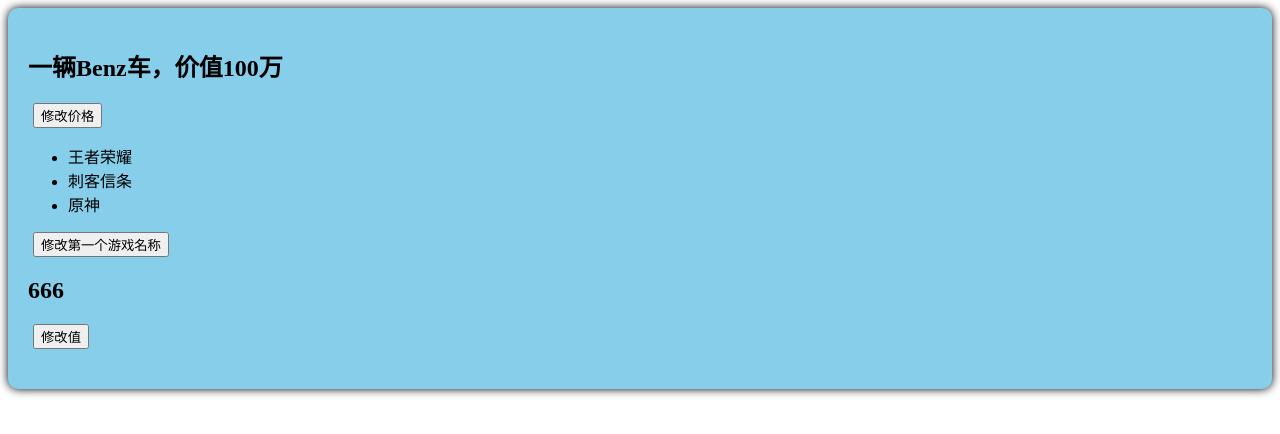
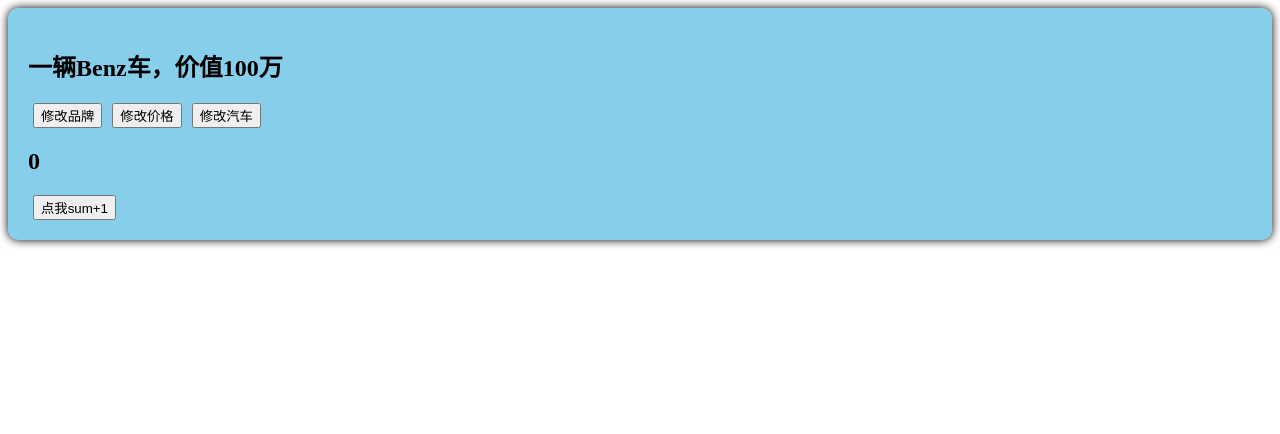
Before and after one commit to Pakho-Yip/hello_vue3, a Vue app: page / in a window 1280 px wide. Shown: the top 434 px of the page. Built offline with nearby package versions, Linux system fonts and the light colour scheme.

Commit message:
10_ref对比reactive

```diff
--- a/src/components/Person.vue
+++ b/src/components/Person.vue
@@ -1,48 +1,39 @@
 <template>
     <div class="person">
       <h2>一辆{{car.brand}}车，价值{{car.price}}万</h2>
+      <button @click="changeBrand">修改品牌</button>
       <button @click="changePrice">修改价格</button>
-      <ul>
-        <li v-for="i in game" :key="i.id">{{i.name}}</li>
-      </ul>
-      <button @click="changeGame">修改第一个游戏名称</button>
-      <h2>{{obj.a.b.c}}</h2>
-      <button @click="changeObj">修改值</button>
-      <h2>{{hh}}</h2>
+      <button @click="changeCar">修改汽车</button>
+      <br>
+      <h2>{{sum}}</h2>
+      <button @click="changeSum">点我sum+1</button>
     </div>
 </template>
 
 <script lang="ts" setup name="Person">
     import {ref,reactive} from 'vue'
-    let car = ref({brand: 'Benz',price: 100})
-    let game = ref([{
-      id:'game01',
-      name:'王者荣耀'
-    },{
-      id:'game02',
-      name:'刺客信条'
-    },{
-      id:'game03',
-      name:'原神'
-    }])
-    let obj = ref({
-      a:{
-        b:{
-          c:666
-        }
-      }
-    })
+    let car = reactive({brand: 'Benz',price: 100})
+    let sum = ref(0)
 
+    function changeBrand(){
+      // car.brand = 'BMW'
+    }
     function changePrice(){
+      // car.price += 10
+    }
+    function changeCar(){
+      // car = {brand: '三轮',price: 1} // reactive这么写页面不更新的
+      // car = reactive({brand: '三轮',price: 1}) // reactive这么写页面不更新的
+
+      // 下面这个reactive写法页面可以更新
+      Object.assign(car,{brand: '三轮',price: 1})
+
+      // car.value = {brand: '三轮',price: 1} // ref写法页面可以更新
       console.log(car)
-      car.value.price += 10
-      console.log(car.value.price)
     }
-    function changeGame(){
-      game.value[0].name = '梦幻西游'
-    }
-    function changeObj(){
-      obj.value.a.b.c = 999
+    function changeSum(){
+      sum.value += 1
+      // sum = ref(9) // reactive这么写页面不更新的
     }
 
 </script>
```
